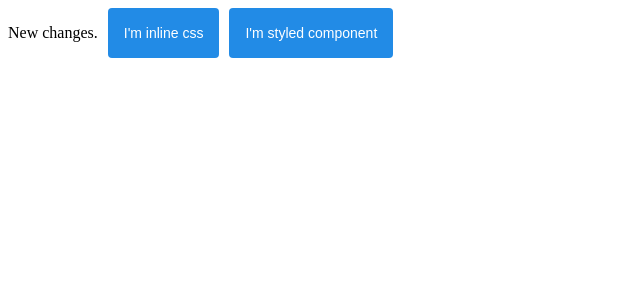
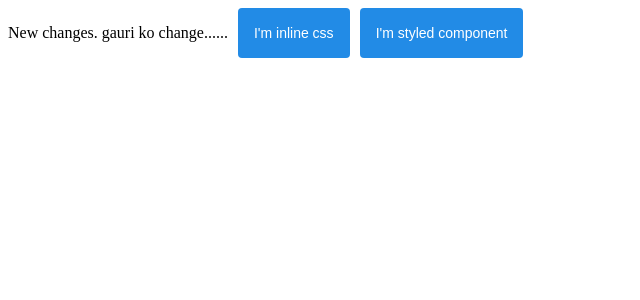
Before and after one commit to sabin411/emotion-css, a React (Vite) app: page / in a window 1280 px wide. Shown: the top 300 px of the page, without its empty margins (0-640 px from the left). Built offline with nearby package versions, Linux system fonts and the light colour scheme.

Commit message:
gauri ko change commit.

```diff
--- a/src/App.tsx
+++ b/src/App.tsx
@@ -57,7 +57,7 @@ const Container = styled.div`
 function App() {
   return (
     <Container>
-      <p>New changes.</p>
+      <p>New changes. gauri ko change......</p>
       <button css={button_css}>I'm inline css</button>
       <StyledButton>I'm styled component</StyledButton>
     </Container>
```
